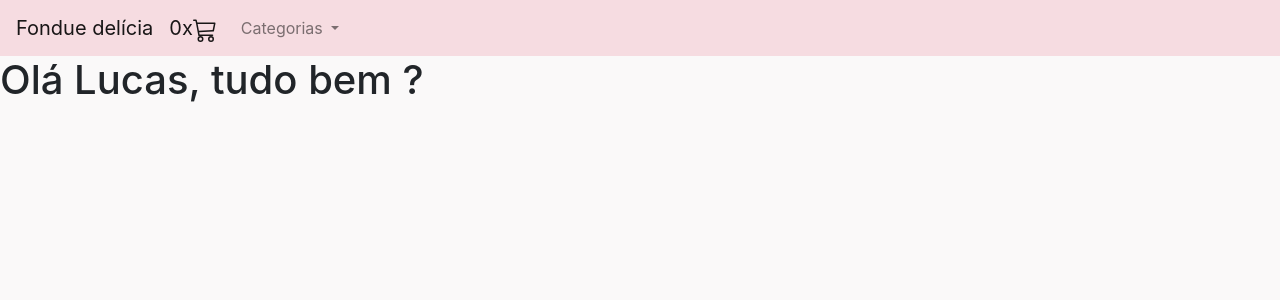
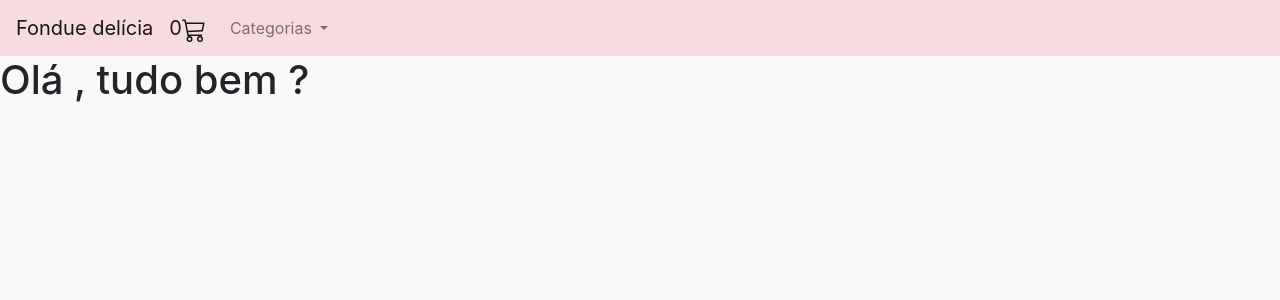
Before and after one commit to LucasCorpT5/PhoenixDelivery, a Django app: page / in a window 1280 px wide. Shown: the top 300 px of the page. Run offline with Django 4.2, Linux system fonts and the light colour scheme; data comes from the database, SQL or seed files in the repository; both versions use the stored data as it was after the commit; parts of the project's set-up code (start-up, migrations or seed data) failed here and were passed over.

Commit message:
shopping_cart_upd1

```diff
--- a/produto/views.py
+++ b/produto/views.py
@@ -3,5 +3,12 @@ from django.http import HttpResponse
 from .models import *
 
 # Create your views here.
-def home(requests):
-    return render(requests, 'home.html', {'nome': 'Lucas'})
+def home(request):
+    if not request.session.get("carrinho"):
+        request.session['carrinho'] = []
+        request.session.save()
+    produtos = Produto.objects.all()
+    categorias = Categoria.objects.all()
+    print(produtos[0].img)
+    return render(request, 'home.html', {'produtos': produtos,
+    'carrinho': len(request.session['carrinho']), 'categorias': categorias})
--- a/templates/base.html
+++ b/templates/base.html
@@ -19,7 +19,7 @@
 
     <nav class="navbar navbar-expand-lg navbar-light corBorda">
         <a class="navbar-brand" href="{% url 'home'%}">Fondue delícia</a>
-        <a class="navbar-brand" href="#">0x<svg xmlns="http://www.w3.org/2000/svg"width="1.2em" height="1.2em" fill="currentColor" class="bi bi-cart3" viewBox="0 0 16 16">
+        <a class="navbar-brand" href="#">{{carrinho}}<svg xmlns="http://www.w3.org/2000/svg"width="1.2em" height="1.2em" fill="currentColor" class="bi bi-cart3" viewBox="0 0 16 16">
           <path d="M0 1.5A.5.5 0 0 1 .5 1H2a.5.5 0 0 1 .485.379L2.89 3H14.5a.5.5 0 0 1 .49.598l-1 5a.5.5 0 0 1-.465.401l-9.397.472L4.415 11H13a.5.5 0 0 1 0 1H4a.5.5 0 0 1-.491-.408L2.01 3.607 1.61 2H.5a.5.5 0 0 1-.5-.5zM3.102 4l.84 4.479 9.144-.459L13.89 4H3.102zM5 12a2 2 0 1 0 0 4 2 2 0 0 0 0-4zm7 0a2 2 0 1 0 0 4 2 2 0 0 0 0-4zm-7 1a1 1 0 1 1 0 2 1 1 0 0 1 0-2zm7 0a1 1 0 1 1 0 2 1 1 0 0 1 0-2z"/>
         </svg></a>
 
```
Also changed, not shown: db.sqlite3.
